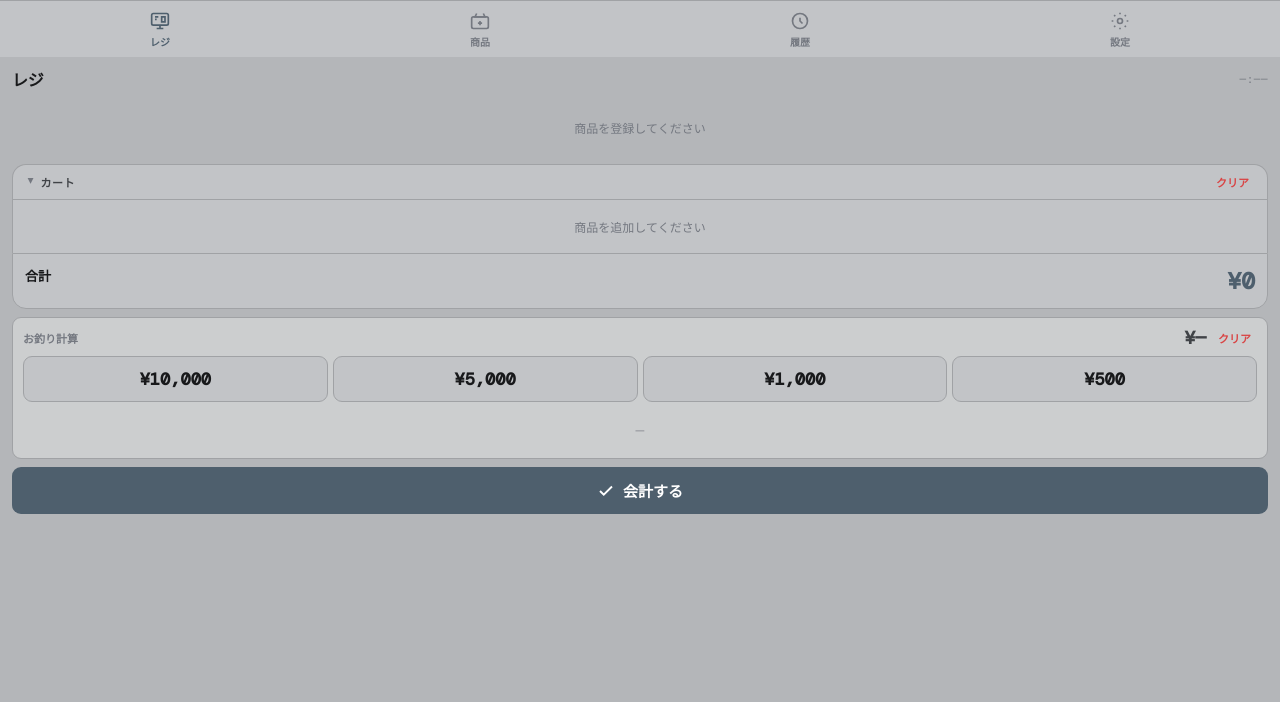
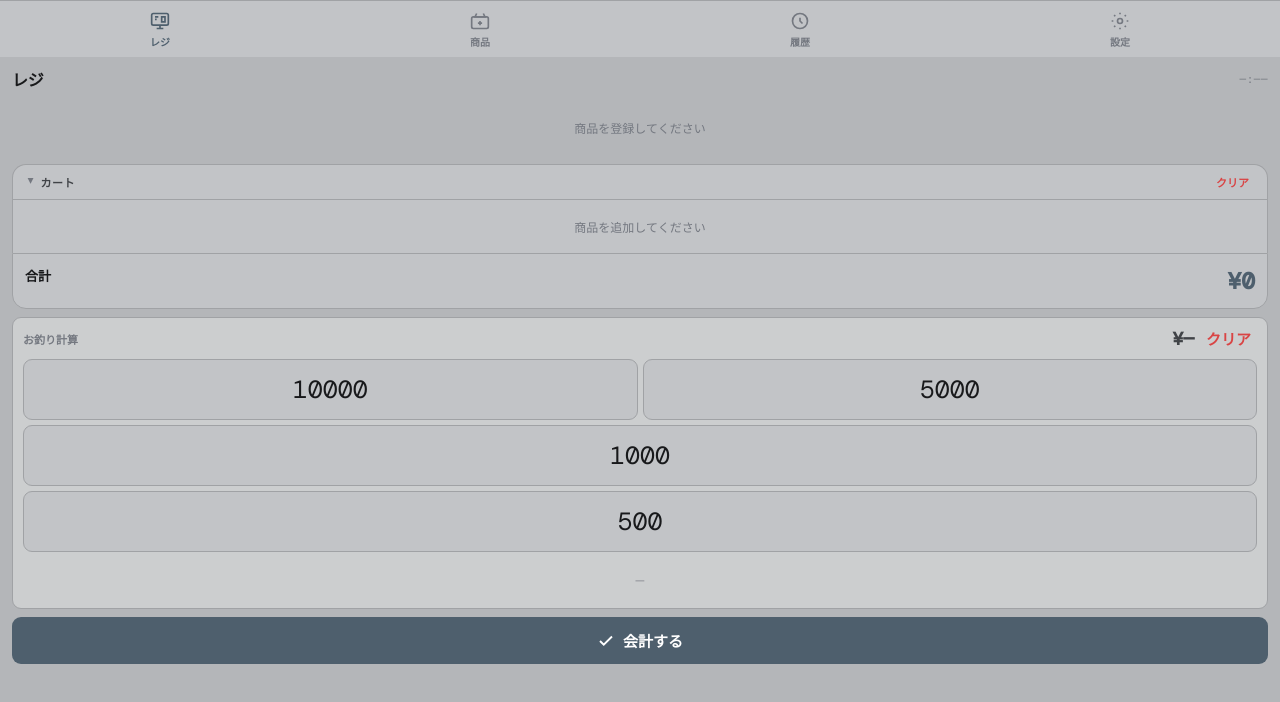
Before and after one commit to riyadazo/dazo-register, a plain HTML site: page index.html in a window 1280 px wide. Drawn offline with nearby package versions, Linux system fonts and the light colour scheme.

Commit message:
Update index.html　カートバッジを正円に・テンキーの表示を調整
fix: カートバッジを正円に・テンキーの表示を調整

- 数量バッジを正円化（min-width/height:30px、flexで中央揃え）
- テンキーの ¥ とカンマを削除してシンプルな数字のみに
- テンキーの font-weight を 400 に下げお釣り金額（700）と差をつける
- inline-flex → flex に変更し justify-content:center を正しく適用

fix: fix badge shape, simplify numpad labels, differentiate font weights

- Quantity badge normalized to circle with min-width/height:30px
- Removed ¥ symbol and commas from numpad buttons
- Reduced numpad font-weight to 400 vs change amount at 700
- Changed inline-flex to flex to properly apply justify-content:center

```diff
--- a/index.html
+++ b/index.html
@@ -72,7 +72,7 @@ textarea.finput { resize:vertical; min-height:70px; }
 .product-btn .pname { font-size:11px; font-weight:700; line-height:1.3; width:100%; overflow:hidden; text-overflow:ellipsis; white-space:nowrap; padding:0 4px; }
 .product-btn .pprice { font-family:'DM Mono',monospace; font-size:12px; color:var(--accent); }
 .product-btn .pnew { position:absolute; top:4px; right:4px; background:var(--red); color:#fff; font-size:8px; font-weight:900; padding:1px 4px; border-radius:3px; }
-.product-btn .pqty { position:absolute; top:4px; left:4px; background:var(--accent); color:#fff; font-size:9px; font-weight:900; padding:1px 5px; border-radius:99px; font-family:'DM Mono',monospace; line-height:1.4; }
+.product-btn .pqty { position:absolute; top:2px; left:2px; background:var(--accent); color:#fff; font-size:18px; font-weight:900; min-width:30px; height:30px; padding:0 6px; border-radius:99px; font-family:'DM Mono',monospace; line-height:1; text-align:center; z-index:2; display:flex; align-items:center; justify-content:center; }
 
 /* カート */
 .cart-wrap { background:var(--s1); border:1px solid var(--border); border-radius:var(--r) var(--r) 0 0; margin-bottom:0; overflow:hidden; border-bottom:none; }
@@ -104,10 +104,13 @@ textarea.finput { resize:vertical; min-height:70px; }
 .cashkey-top-row { display:flex; align-items:center; gap:6px; margin-bottom:6px; }
 .cashkey-label { font-size:11px; color:var(--text3); font-weight:700; white-space:nowrap; }
 .cashkey-value { font-family:'DM Mono',monospace; font-size:18px; font-weight:700; color:var(--text2); flex:1; text-align:right; }
-.cashkey-clr-btn { flex-shrink:0; background:none; border:none; color:var(--red); font-size:11px; font-weight:700; cursor:pointer; padding:2px 6px; white-space:nowrap; font-family:'Noto Sans JP',sans-serif; }
+.cashkey-clr-btn { flex-shrink:0; background:none; border:none; color:var(--red); font-size:15px; font-weight:700; cursor:pointer; padding:2px 6px; white-space:nowrap; font-family:'Noto Sans JP',sans-serif; }
 .cashkey-clr-btn:active { opacity:.7; }
-.cashkey-grid { display:grid; grid-template-columns:repeat(4,1fr); gap:5px; margin-top:4px; }
-.cashkey-btn { padding:11px 4px; border-radius:var(--rs); background:var(--s1); border:1px solid var(--border); font-family:'DM Mono',monospace; font-size:17px; font-weight:700; color:var(--text); cursor:pointer; text-align:center; transition:all .1s; }
+.cashkey-grid { display:flex; flex-direction:column; gap:5px; margin-top:8px; }
+.cashkey-row { display:grid; gap:5px; }
+.cashkey-row.two { grid-template-columns:1fr 1fr; }
+.cashkey-row.one { grid-template-columns:1fr; }
+.cashkey-btn { padding:13px 4px; border-radius:var(--rs); background:var(--s1); border:1px solid var(--border); font-family:'DM Mono',monospace; font-size:25px; font-weight:400; color:var(--text); cursor:pointer; text-align:center; transition:all .1s; min-height:calc(1em * 1.2 + 26px); }
 .cashkey-btn:active { background:var(--s3); transform:scale(.95); }
 
 /* お釣りエリア（常時確保） */
@@ -254,10 +257,16 @@ textarea.finput { resize:vertical; min-height:70px; }
       <button class="cashkey-clr-btn" onclick="cashkeyClear()">クリア</button>
     </div>
     <div class="cashkey-grid">
-      <button class="cashkey-btn" onclick="cashkeyTap(10000)">¥10,000</button>
-      <button class="cashkey-btn" onclick="cashkeyTap(5000)">¥5,000</button>
-      <button class="cashkey-btn" onclick="cashkeyTap(1000)">¥1,000</button>
-      <button class="cashkey-btn" onclick="cashkeyTap(500)">¥500</button>
+      <div class="cashkey-row two">
+        <button class="cashkey-btn" onclick="cashkeyTap(10000)">10000</button>
+        <button class="cashkey-btn" onclick="cashkeyTap(5000)">5000</button>
+      </div>
+      <div class="cashkey-row one">
+        <button class="cashkey-btn" onclick="cashkeyTap(1000)">1000</button>
+      </div>
+      <div class="cashkey-row one">
+        <button class="cashkey-btn" onclick="cashkeyTap(500)">500</button>
+      </div>
     </div>
     <!-- お釣りエリア常時確保 -->
     <div class="change-area" id="change-area">
@@ -344,7 +353,7 @@ textarea.finput { resize:vertical; min-height:70px; }
   </div>
   <div class="card">
     <div class="section-label">アプリ情報</div>
-    <div style="font-size:13px;color:var(--text2);line-height:1.8">バージョン: 3.1.0</div>
+    <div style="font-size:13px;color:var(--text2);line-height:1.8">バージョン: 3.2.0</div>
   </div>
 </div>
 </div><!-- /pages -->
```
